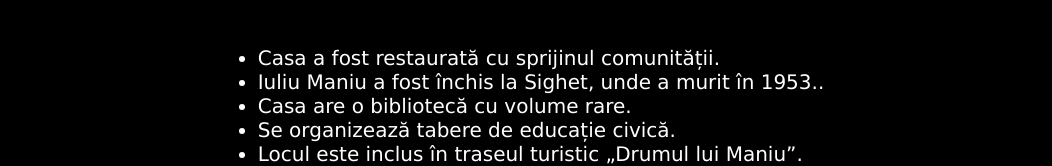
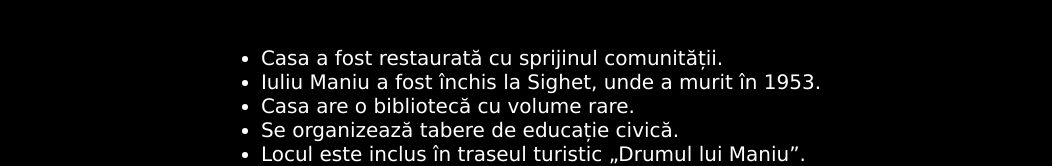
Before and after one commit to dar1acr/ex-salaj, a plain HTML site: page aux pages/adult-turism/auxiliar pages/casa_memoriala.html in a window 1280 px wide. Shown: the part 3013-3179 px from the top of the page, without its empty margins (119-1171 px from the left). Drawn offline with Linux system fonts and the light colour scheme; a web font is replaced by a local one.

Commit message:
Update casa_memoriala.html

```diff
--- a/aux pages/adult-turism/auxiliar pages/casa_memoriala.html
+++ b/aux pages/adult-turism/auxiliar pages/casa_memoriala.html
@@ -284,7 +284,7 @@
         <ul>
             <li>Casa a fost restaurată cu sprijinul comunității.
             </li>
-            <li>Iuliu Maniu a fost închis la Sighet, unde a murit în 1953..</li>
+            <li>Iuliu Maniu a fost închis la Sighet, unde a murit în 1953.</li>
             <li>Casa are o bibliotecă cu volume rare.</li>
             <li>Se organizează tabere de educație civică.</li>
             <li>Locul este inclus în traseul turistic „Drumul lui Maniu”.</li>
@@ -324,4 +324,5 @@
 
 </body>
 
+
 </html>
```
